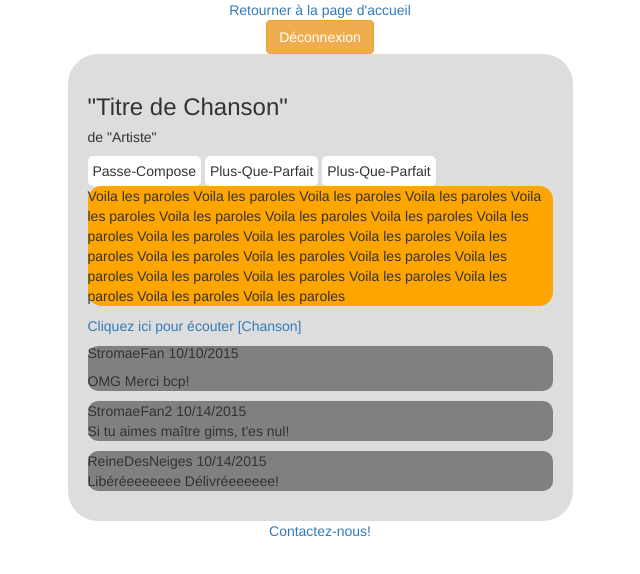
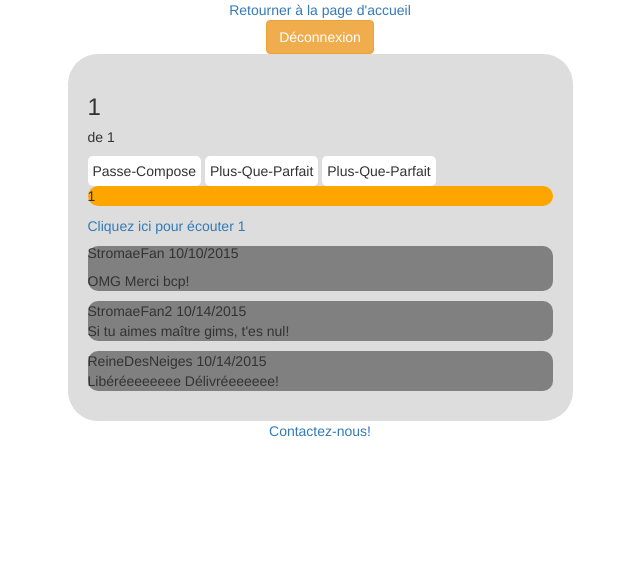
Before and after one commit to deuxbergersallemands/projet, a PHP site: page /projet/chanson.php in a window 1280 px wide. Shown: the top 574 px of the page, without its empty margins (320-960 px from the left). Run offline with PHP 8.4, Linux system fonts and the light colour scheme; the visitor is signed in with stand-in values (Sample User, id 1).

Commit message:
Afficher Chanson/Paroles/etc. à Partir de Chansons Soumises Récennement

```diff
--- a/accueil.php
+++ b/accueil.php
@@ -82,7 +82,7 @@
 									<td>".$chansonsRecentes[$i]['titre']."</td>
 									<td>".$chansonsRecentes[$i]['interprete']."</td>
 									<td>".$chansonsRecentes[$i]['date_soumise']."</td>
-									<td> <form action='chanson.php' method='post'><button type='submit' value='".$chansonsRecentes[$i]['id_chanson']."' class='btn btn-primary'>En Savoir Plus </button></form></td>
+									<td> <form action='chanson.php' method='post'><button type='submit' name='id_chanson' value='".$chansonsRecentes[$i]['id_chanson']."' class='btn btn-primary'>En Savoir Plus </button></form></td>
 								  </tr>";
 						}
 					?>
--- a/chanson.php
+++ b/chanson.php
@@ -1,6 +1,20 @@
 <?php
 	session_start();
 	require_once("connexion_base.php");
+
+	if (!empty($_POST)) {
+		$id_chanson = $_POST['id_chanson'];
+
+		$requeteChanson="SELECT * FROM chanson WHERE id_chanson = $id_chanson";  // Retourner le id_personne de l'utilisateur!
+		$responseChanson = $pdo->prepare($requeteChanson);
+		$responseChanson->execute();
+
+		$chanson = $responseChanson->fetchAll();
+		$_SESSION['titre'] = $chanson[0]['titre'];
+		$_SESSION['interprete'] = $chanson[0]['interprete'];
+		$_SESSION['paroles'] = $chanson[0]['paroles'];
+		$_SESSION['lien'] = $chanson[0]['lien'];
+	}
 ?>
 
 <!DOCTYPE HTML>
@@ -17,41 +31,24 @@
 				<button type="submit" class="btn btn-warning"> Déconnexion </button>
 			</form>
 			<div class="boite-centrale">
-				<h3> "Titre de Chanson" </h3>
-				<h5> de "Artiste" </h5>
-
+				<?php
+					echo "<h3> ".$_SESSION['titre']."</h3>
+					<h5> de ".$_SESSION['interprete']."</h5>";
+				?>
 				<div class="etiquettes">
 					<div class="etiquette">Passe-Compose</div>
 					<div class="etiquette">Plus-Que-Parfait</div>
 					<div class="etiquette">Plus-Que-Parfait</div>
 				</div>
 				<div class="paroles">
-					<p> Voila les paroles
-						Voila les paroles
-						Voila les paroles
-						Voila les paroles
-						Voila les paroles
-						Voila les paroles
-						Voila les paroles
-						Voila les paroles
-						Voila les paroles
-						Voila les paroles
-						Voila les paroles
-						Voila les paroles
-						Voila les paroles
-						Voila les paroles
-						Voila les paroles
-						Voila les paroles
-						Voila les paroles
-						Voila les paroles
-						Voila les paroles
-						Voila les paroles
-						Voila les paroles
-						Voila les paroles
-						Voila les paroles </p>
+					<?php
+						echo "<p> ".$_SESSION['titre']."</p>";
+					?>
 				</div>
 				<div class="lien">
-					<a href="http://youtube.com"> Cliquez ici pour écouter [Chanson] </a>
+					<?php
+						echo "<a href=".$_SESSION['lien']." target='_blank'> Cliquez ici pour écouter ".$_SESSION['titre']."</a>";
+					?>
 				</div>
 				<div class="commentaires">
 					<div class="commentaire">
```
